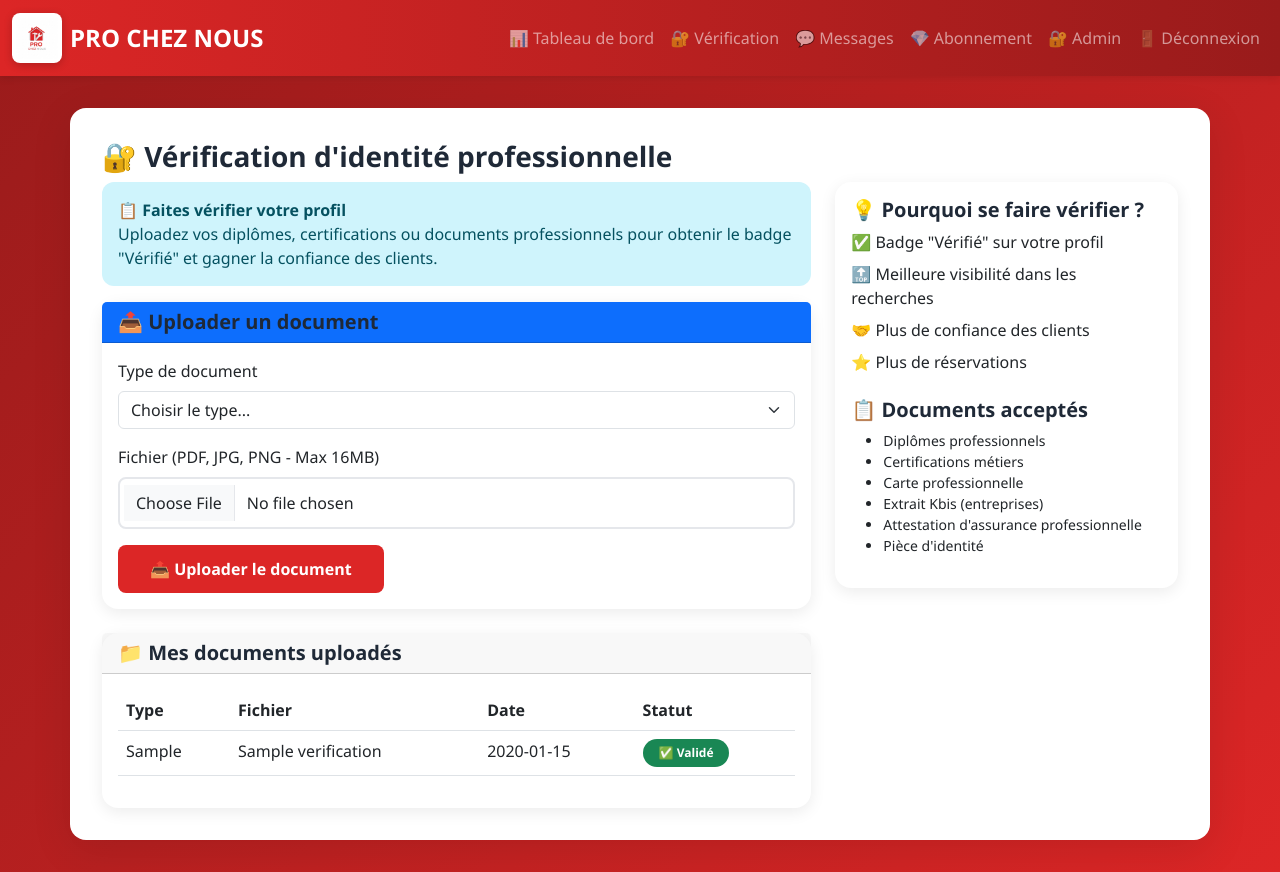
After one commit to Gkconsulting20/prochenous2, a Flask app: page /verification in a window 1280 px wide. The commit adds this page. Run offline with Flask 3, Linux system fonts and the light colour scheme; a user stored in the database is signed in; data comes from the database, SQL or seed files in the repository; both versions use the stored data as it was after the commit; tables that the repository leaves empty hold one stand-in row (values such as "Sample post").

Commit message:
Add identity verification for professionals to boost credibility
Implement identity verification for professional users, allowing them to upload documents like diplomas and certificates. This includes new routes for uploading and managing verification documents, database schema changes for storing document information, and UI updates to display verification status and badges.

Replit-Commit-Author: Agent
Replit-Commit-Session-Id: b709d55e-3f90-4fa7-8a00-00da69e5da0c
Replit-Commit-Checkpoint-Type: intermediate_checkpoint
Replit-Commit-Screenshot-Url: https://storage.googleapis.com/screenshot-production-us-central1/45f100a9-4968-4922-a9d9-0f294518a69f/b709d55e-3f90-4fa7-8a00-00da69e5da0c/3TXuH4p

```diff
--- a/app.py
+++ b/app.py
@@ -1,10 +1,20 @@
-from flask import Flask, render_template, request, redirect, url_for, session, flash
+from flask import Flask, render_template, request, redirect, url_for, session, flash, send_from_directory
+from werkzeug.utils import secure_filename
 import sqlite3
 import bcrypt
 import os
+from datetime import datetime
 
 app = Flask(__name__)
 app.secret_key = os.environ.get('SECRET_KEY', 'dev-secret-key-change-in-production')
+
+UPLOAD_FOLDER = 'static/documents_verification'
+ALLOWED_EXTENSIONS = {'pdf', 'jpg', 'jpeg', 'png'}
+app.config['UPLOAD_FOLDER'] = UPLOAD_FOLDER
+app.config['MAX_CONTENT_LENGTH'] = 16 * 1024 * 1024
+
+def allowed_file(filename):
+    return '.' in filename and filename.rsplit('.', 1)[1].lower() in ALLOWED_EXTENSIONS
 
 def get_db():
     conn = sqlite3.connect('database.db')
@@ -139,7 +149,7 @@ def view_professionals():
     categorie = request.args.get('categorie', '').strip()
 
     query = '''
-        SELECT u.id, u.name, u.localisation, u.categorie,
+        SELECT u.id, u.name, u.localisation, u.categorie, u.plan, u.statut_verification,
                COALESCE(AVG(a.note), 0) as note_moyenne,
                COUNT(a.id) as nb_avis
         FROM users u
@@ -389,6 +399,115 @@ def logout():
     flash('Vous êtes déconnecté', 'info')
     return redirect(url_for('index'))
 
+@app.route('/verification')
+def verification():
+    if 'user_id' not in session or session.get('role') != 'pro':
+        flash('Cette page est réservée aux professionnels', 'error')
+        return redirect(url_for('index'))
+
+    conn = get_db()
+    user = conn.execute('SELECT * FROM users WHERE id = ?', (session['user_id'],)).fetchone()
+    documents = conn.execute('''
+        SELECT * FROM documents_verification
+        WHERE pro_id = ?
+        ORDER BY date_upload DESC
+    ''', (session['user_id'],)).fetchall()
+
+    return render_template('verification.html', user=user, documents=documents)
+
+@app.route('/upload_document', methods=['POST'])
+def upload_document():
+    if 'user_id' not in session or session.get('role') != 'pro':
+        flash('Cette page est réservée aux professionnels', 'error')
+        return redirect(url_for('index'))
+
+    if 'document' not in request.files:
+        flash('Aucun fichier sélectionné', 'error')
+        return redirect(url_for('verification'))
+
+    file = request.files['document']
+    type_document = request.form.get('type_document', '').strip()
+
+    if file.filename == '':
+        flash('Aucun fichier sélectionné', 'error')
+        return redirect(url_for('verification'))
+
+    if not type_document:
+        flash('Veuillez sélectionner le type de document', 'error')
+        return redirect(url_for('verification'))
+
+    if file and allowed_file(file.filename):
+        filename = secure_filename(file.filename)
+        timestamp = datetime.now().strftime('%Y%m%d_%H%M%S')
+        new_filename = f"{session['user_id']}_{timestamp}_{filename}"
+        filepath = os.path.join(app.config['UPLOAD_FOLDER'], new_filename)
+        file.save(filepath)
+
+        conn = get_db()
+        conn.execute('''
+            INSERT INTO documents_verification (pro_id, type_document, nom_fichier, chemin_fichier, date_upload, statut)
+            VALUES (?, ?, ?, ?, ?, ?)
+        ''', (session['user_id'], type_document, filename, new_filename, datetime.now().strftime('%Y-%m-%d %H:%M:%S'), 'en_attente'))
+        conn.commit()
+
+        flash('Document uploadé avec succès! Il sera vérifié prochainement.', 'success')
+    else:
+        flash('Type de fichier non autorisé. Formats acceptés: PDF, JPG, JPEG, PNG', 'error')
+
+    return redirect(url_for('verification'))
+
+@app.route('/valider_verification/<int:pro_id>')
+def valider_verification(pro_id):
+    if 'user_id' not in session:
+        return redirect(url_for('login'))
+
+    conn = get_db()
+    documents = conn.execute('SELECT COUNT(*) as nb FROM documents_verification WHERE pro_id = ? AND statut = "valide"', (pro_id,)).fetchone()
+
+    if documents['nb'] > 0:
+        conn.execute('UPDATE users SET statut_verification = ? WHERE id = ?', ('verifie', pro_id))
+        conn.commit()
+        flash('Professionnel vérifié avec succès!', 'success')
+
+    return redirect(url_for('profil', pro_id=pro_id))
+
+@app.route('/admin_verification')
+def admin_verification():
+    if 'user_id' not in session:
+        return redirect(url_for('login'))
+
+    conn = get_db()
+    documents_attente = conn.execute('''
+        SELECT d.*, u.name, u.email, u.categorie
+        FROM documents_verification d
+        JOIN users u ON d.pro_id = u.id
+        WHERE d.statut = 'en_attente'
+        ORDER BY d.date_upload DESC
+    ''').fetchall()
+
+    return render_template('admin_verification.html', documents=documents_attente)
+
+@app.route('/valider_document/<int:doc_id>', methods=['POST'])
+def valider_document(doc_id):
+    if 'user_id' not in session:
+        return redirect(url_for('login'))
+
+    action = request.form.get('action')
+    conn = get_db()
+
+    if action == 'valider':
+        conn.execute('UPDATE documents_verification SET statut = ? WHERE id = ?', ('valide', doc_id))
+        document = conn.execute('SELECT pro_id FROM documents_verification WHERE id = ?', (doc_id,)).fetchone()
+        if document:
+            conn.execute('UPDATE users SET statut_verification = ? WHERE id = ?', ('verifie', document['pro_id']))
+        flash('Document validé avec succès!', 'success')
+    elif action == 'refuser':
+        conn.execute('UPDATE documents_verification SET statut = ? WHERE id = ?', ('refuse', doc_id))
+        flash('Document refusé', 'info')
+
+    conn.commit()
+    return redirect(url_for('admin_verification'))
+
 def init_db():
     conn = get_db()
     conn.executescript('''
--- a/templates/base.html
+++ b/templates/base.html
@@ -24,9 +24,12 @@
             {% if session.role == 'user' %}
             <li class="nav-item"><a class="nav-link" href="{{ url_for('view_professionals') }}">👥 Professionnels</a></li>
             <li class="nav-item"><a class="nav-link" href="{{ url_for('favoris') }}">⭐ Favoris</a></li>
+            {% elif session.role == 'pro' %}
+            <li class="nav-item"><a class="nav-link" href="{{ url_for('verification') }}">🔐 Vérification</a></li>
             {% endif %}
             <li class="nav-item"><a class="nav-link" href="{{ url_for('messages') }}">💬 Messages</a></li>
             <li class="nav-item"><a class="nav-link" href="{{ url_for('subscription') }}">💎 Abonnement</a></li>
+            <li class="nav-item"><a class="nav-link" href="{{ url_for('admin_verification') }}">🔐 Admin</a></li>
             <li class="nav-item"><a class="nav-link" href="{{ url_for('logout') }}">🚪 Déconnexion</a></li>
         {% else %}
             <li class="nav-item"><a class="nav-link" href="{{ url_for('view_professionals') }}">👥 Professionnels</a></li>
--- /dev/null
+++ b/templates/verification.html
@@ -0,0 +1,118 @@
+{% extends "base.html" %}
+{% block title %}Vérification d'identité{% endblock %}
+{% block content %}
+<h3>🔐 Vérification d'identité professionnelle</h3>
+
+<div class="row">
+    <div class="col-md-8">
+        {% if user.statut_verification == 'verifie' %}
+        <div class="alert alert-success">
+            <strong>✅ Votre profil est vérifié!</strong> Vous bénéficiez d'un badge de confiance sur votre profil.
+        </div>
+        {% elif user.statut_verification == 'en_attente' %}
+        <div class="alert alert-warning">
+            <strong>⏳ Vérification en cours</strong> Vos documents sont en cours de validation.
+        </div>
+        {% else %}
+        <div class="alert alert-info">
+            <strong>📋 Faites vérifier votre profil</strong>
+            <p class="mb-0">Uploadez vos diplômes, certifications ou documents professionnels pour obtenir le badge "Vérifié" et gagner la confiance des clients.</p>
+        </div>
+        {% endif %}
+
+        <div class="card mb-4">
+            <div class="card-header bg-primary text-white">
+                <h5 class="mb-0">📤 Uploader un document</h5>
+            </div>
+            <div class="card-body">
+                <form method="POST" action="{{ url_for('upload_document') }}" enctype="multipart/form-data">
+                    <div class="mb-3">
+                        <label for="type_document" class="form-label">Type de document</label>
+                        <select class="form-select" name="type_document" id="type_document" required>
+                            <option value="">Choisir le type...</option>
+                            <option value="diplome">📜 Diplôme</option>
+                            <option value="certificat">🏆 Certificat professionnel</option>
+                            <option value="carte_pro">💳 Carte professionnelle</option>
+                            <option value="kbis">📋 Extrait Kbis</option>
+                            <option value="assurance">🛡️ Attestation d'assurance</option>
+                            <option value="piece_identite">🪪 Pièce d'identité</option>
+                            <option value="autre">📄 Autre document</option>
+                        </select>
+                    </div>
+                    <div class="mb-3">
+                        <label for="document" class="form-label">Fichier (PDF, JPG, PNG - Max 16MB)</label>
+                        <input type="file" class="form-control" name="document" id="document" accept=".pdf,.jpg,.jpeg,.png" required>
+                    </div>
+                    <button type="submit" class="btn btn-primary">📤 Uploader le document</button>
+                </form>
+            </div>
+        </div>
+
+        <div class="card">
+            <div class="card-header">
+                <h5 class="mb-0">📁 Mes documents uploadés</h5>
+            </div>
+            <div class="card-body">
+                {% if documents %}
+                <div class="table-responsive">
+                    <table class="table table-hover">
+                        <thead>
+                            <tr>
+                                <th>Type</th>
+                                <th>Fichier</th>
+                                <th>Date</th>
+                                <th>Statut</th>
+                            </tr>
+                        </thead>
+                        <tbody>
+                            {% for doc in documents %}
+                            <tr>
+                                <td>{{ doc.type_document }}</td>
+                                <td>{{ doc.nom_fichier }}</td>
+                                <td>{{ doc.date_upload }}</td>
+                                <td>
+                                    {% if doc.statut == 'valide' %}
+                                    <span class="badge bg-success">✅ Validé</span>
+                                    {% elif doc.statut == 'refuse' %}
+                                    <span class="badge bg-danger">❌ Refusé</span>
+                                    {% else %}
+                                    <span class="badge bg-warning">⏳ En attente</span>
+                                    {% endif %}
+                                </td>
+                            </tr>
+                            {% endfor %}
+                        </tbody>
+                    </table>
+                </div>
+                {% else %}
+                <p class="text-muted">Aucun document uploadé pour le moment.</p>
+                {% endif %}
+            </div>
+        </div>
+    </div>
+
+    <div class="col-md-4">
+        <div class="card">
+            <div class="card-body">
+                <h5>💡 Pourquoi se faire vérifier ?</h5>
+                <ul class="list-unstyled">
+                    <li class="mb-2">✅ Badge "Vérifié" sur votre profil</li>
+                    <li class="mb-2">🔝 Meilleure visibilité dans les recherches</li>
+                    <li class="mb-2">🤝 Plus de confiance des clients</li>
+                    <li class="mb-2">⭐ Plus de réservations</li>
+                </ul>
+
+                <h5 class="mt-4">📋 Documents acceptés</h5>
+                <ul class="small">
+                    <li>Diplômes professionnels</li>
+                    <li>Certifications métiers</li>
+                    <li>Carte professionnelle</li>
+                    <li>Extrait Kbis (entreprises)</li>
+                    <li>Attestation d'assurance professionnelle</li>
+                    <li>Pièce d'identité</li>
+                </ul>
+            </div>
+        </div>
+    </div>
+</div>
+{% endblock %}
```
Also changed, not shown: init_data.py (+15 -1 lines), templates/admin_verification.html (added, +64 -0 lines), templates/professionals.html (+9 -1 lines), templates/profil.html (+6 -1 lines), database.db.
